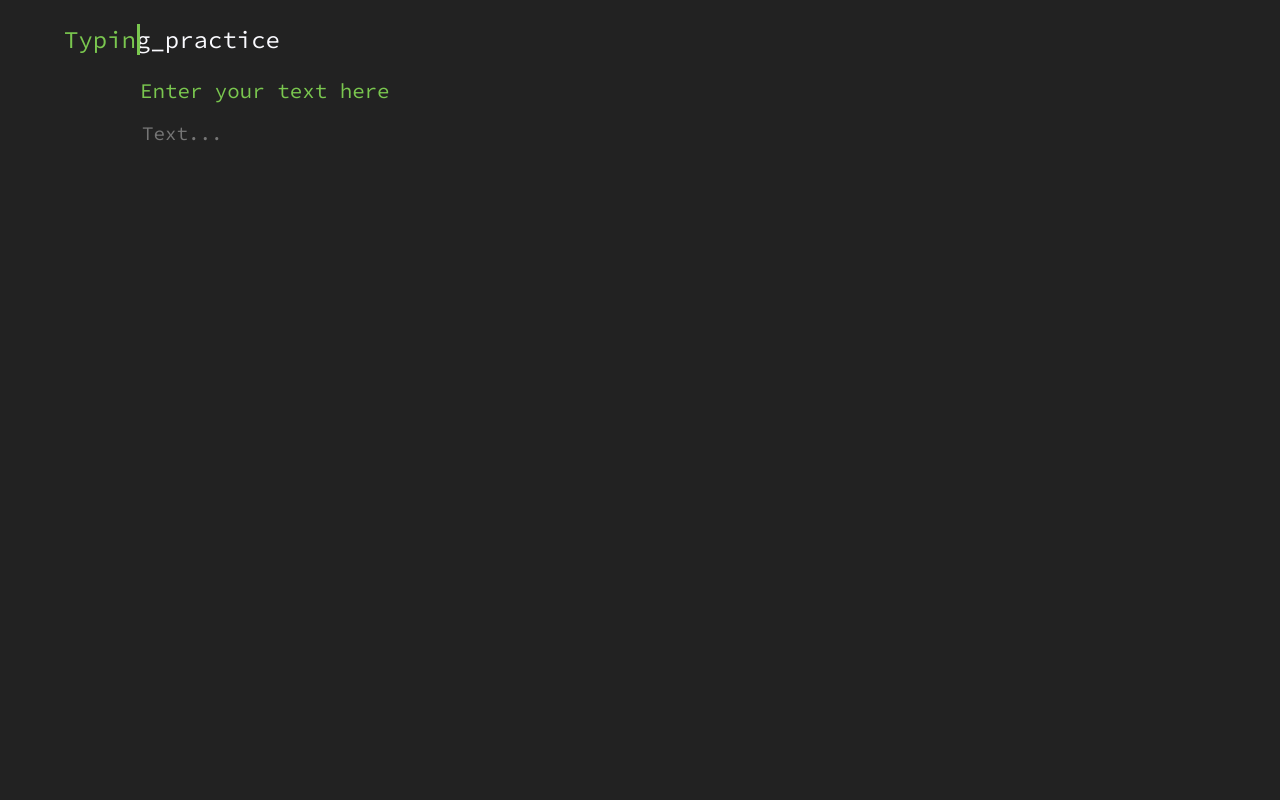
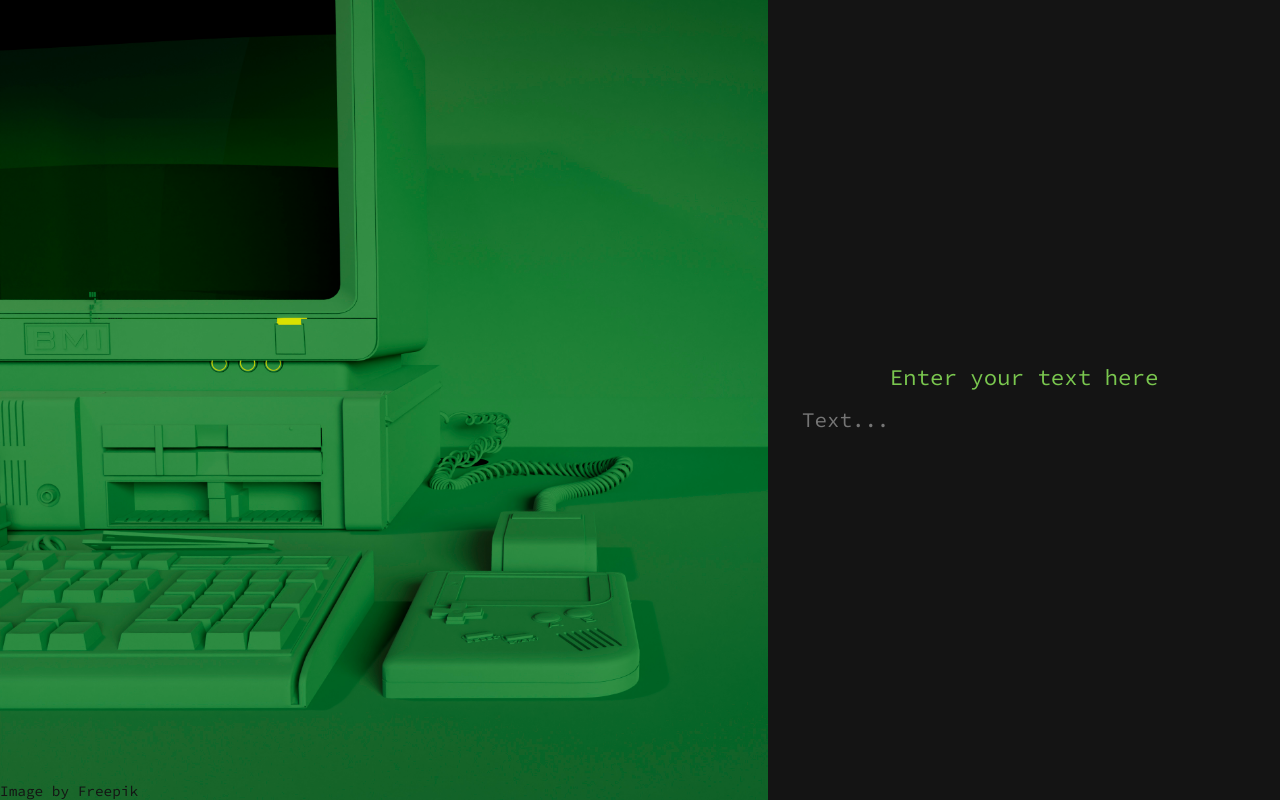
Before and after one commit to ZhenyaGoroh/Typing-practice, a React (Vite) app: page / in a window 1280 px wide. Built offline with nearby package versions, Linux system fonts and the light colour scheme.

Commit message:
welcome page

```diff
--- a/src/App.tsx
+++ b/src/App.tsx
@@ -3,13 +3,15 @@ import "./App.scss"
 import { Routes, Route } from "react-router-dom"
 import Header from "./components/Header"
 import Input from "./components/Input"
+import Practice from "./components/Practice"
 
 function App() {
   return (
     <div>
-      <Header />
+      {/* <Header /> */}
       <Routes>
         <Route path="/" element={<Input />} />
+        <Route path="/practice" element={<Practice />} />
       </Routes>
     </div>
   )
--- a/src/components/Input.tsx
+++ b/src/components/Input.tsx
@@ -2,21 +2,31 @@ import React from "react"
 import ReactTextareaAutosize from "react-textarea-autosize"
 import { Link } from "react-router-dom"
 import s from "../stylesheet/Input.module.scss"
-import { useState } from "../store/store"
+import { useStore } from "../store/store"
 
 function Input() {
-  const setText = useState((state) => state.setText)
-  const text = useState((state) => state.text)
+  const setText = useStore((state) => state.setText)
+  const text = useStore((state) => state.text)
 
   return (
-    <div className="container">
-      <div className={s.input}>
+    <div className={s.input}>
+      <div className={s.input__image}>
+        <div className={s.input__image__author}>
+          Image by{" "}
+          <a href="https://www.freepik.com/free-photo/retro-computer-desk-arrangement_37350437.htm#query=old%20computer%203d%20concept&position=0&from_view=search&track=ais">
+            Freepik
+          </a>
+        </div>
+      </div>
+
+      <div className={s.input__input}>
         <span className={s.input__label}>Enter your text here</span>
         <ReactTextareaAutosize
           className={s.input__textarea}
           autoFocus
           placeholder="Text..."
           onChange={(el) => setText(el.target.value)}
+          value={text}
         />
         {text.length > 0 && (
           <Link to="/practice" className={s.input__link}>
--- /dev/null
+++ b/src/components/Practice.tsx
@@ -0,0 +1,27 @@
+import React, { useEffect, useState } from "react"
+import s from "../stylesheet/Practice.module.scss"
+import { useStore } from "../store/store"
+
+function Practice() {
+  const text = useStore((state) => state.text)
+  const line = useStore((state) => state.line)
+  const setText = useStore((state) => state.setText)
+
+  useEffect(() => {
+    window.addEventListener("keydown", (event) => {
+      if (event.key === text[0]) {
+        setText(text.slice(1))
+      }
+    })
+  })
+
+  return (
+    <div className="container">
+      <div className={s.practice}>
+        <div className={s.practice__text}>{text}</div>
+      </div>
+    </div>
+  )
+}
+
+export default Practice
--- a/src/store/store.ts
+++ b/src/store/store.ts
@@ -1,11 +1,16 @@
 import { create } from "zustand"
 
-interface UseState {
+interface State {
   text: string
+  line: number
+}
+
+interface Action {
   setText: (newText: string) => void
 }
 
-export const useState = create<UseState>((set) => ({
+export const useStore = create<State & Action>((set) => ({
   text: "",
+  line: 0,
   setText: (newText: string) => set(() => ({ text: newText })),
 }))
--- a/src/stylesheet/Input.module.scss
+++ b/src/stylesheet/Input.module.scss
@@ -1,14 +1,38 @@
 @import "./general.scss";
 
 .input {
+    // overflow-y: hidden;
     display: flex;
-    margin: 0 auto;
-    justify-content: center;
-    flex-direction: column;
-    max-width: 1000px;
-    width: 100%;
-    gap: 1rem;
+    width: 100vw;
+    // height: 100vh;
+    &__image{
+        width: 60vw;
+        height: 100vh;
+        background: url(../assets/Keyboard.jpg) no-repeat;
+        background-size: 150%;
+        background-position: 0% 50%;
+        position: relative;
+        overflow: hidden;
+        &__author{
+            position: absolute;
+            bottom: 0;
+            left: 0;
+            color: $base-color;
+            font-size: .9rem;
+        }
+    }
+    &__input{
+        display: flex;
+        flex-direction: column;
+        gap: 1rem;
+        width: 40vw;
+        height: 100vh;
+        justify-content: center;
+        align-items: center;
+        padding: 2rem;
+    }
     &__label {
+        justify-content: center;
         color: $green-color;
         font-size: $subtitle-fs;
     }
@@ -17,10 +41,11 @@
         outline: none;
         background-color: inherit;
         color: $text-color;
-        overflow: hidden;
+        overflow-y: scroll;
         border: none;
-
+        width: 100%;
         font-size: $text-fs;
+        height: 20vh
     }
     &__link{
         color: $red-color;
@@ -38,3 +63,17 @@
         }
     }
 }
+
+textarea::-webkit-scrollbar {
+    width: 6px;
+  }
+
+  textarea::-webkit-scrollbar-track {
+    background-color: $base-color;
+    border-radius: 10px;
+  }
+
+  textarea::-webkit-scrollbar-thumb {
+    background-color: $green-color;
+    border-radius: 10px;
+  }
--- /dev/null
+++ b/src/stylesheet/Practice.module.scss
@@ -0,0 +1,10 @@
+@import "./general.scss";
+
+.practice {
+    display: flex;
+    justify-content: center;
+    align-items: center;
+    &__text {
+        font-size: $text-fs;
+    }
+}
--- a/src/stylesheet/general.scss
+++ b/src/stylesheet/general.scss
@@ -1,13 +1,13 @@
-$base-color: #222222;
+$base-color: rgb(20,20,20);
 $text-color: #fbfbff;
 $green-color: #7ac74f;
 $red-color: #ff715b;
 
 $header-padding: 0 4rem;
 
-$title-fs: 1.5rem;
-$subtitle-fs: 1.3rem;
-$text-fs: 1.2rem;
+$title-fs: 1.6rem;
+$subtitle-fs: 1.4rem;
+$text-fs: 1.3rem;
 
 $transition: 0.3s;
 
@@ -16,3 +16,8 @@ $transition: 0.3s;
     width: 100%;
     margin-inline: auto;
 }
+
+a{
+    color: inherit;
+    text-decoration: none;
+}
```
Also changed, not shown: src/assets/Keyboard.jpg (added), 1 other file (tests, documents, lock files or other folders).
